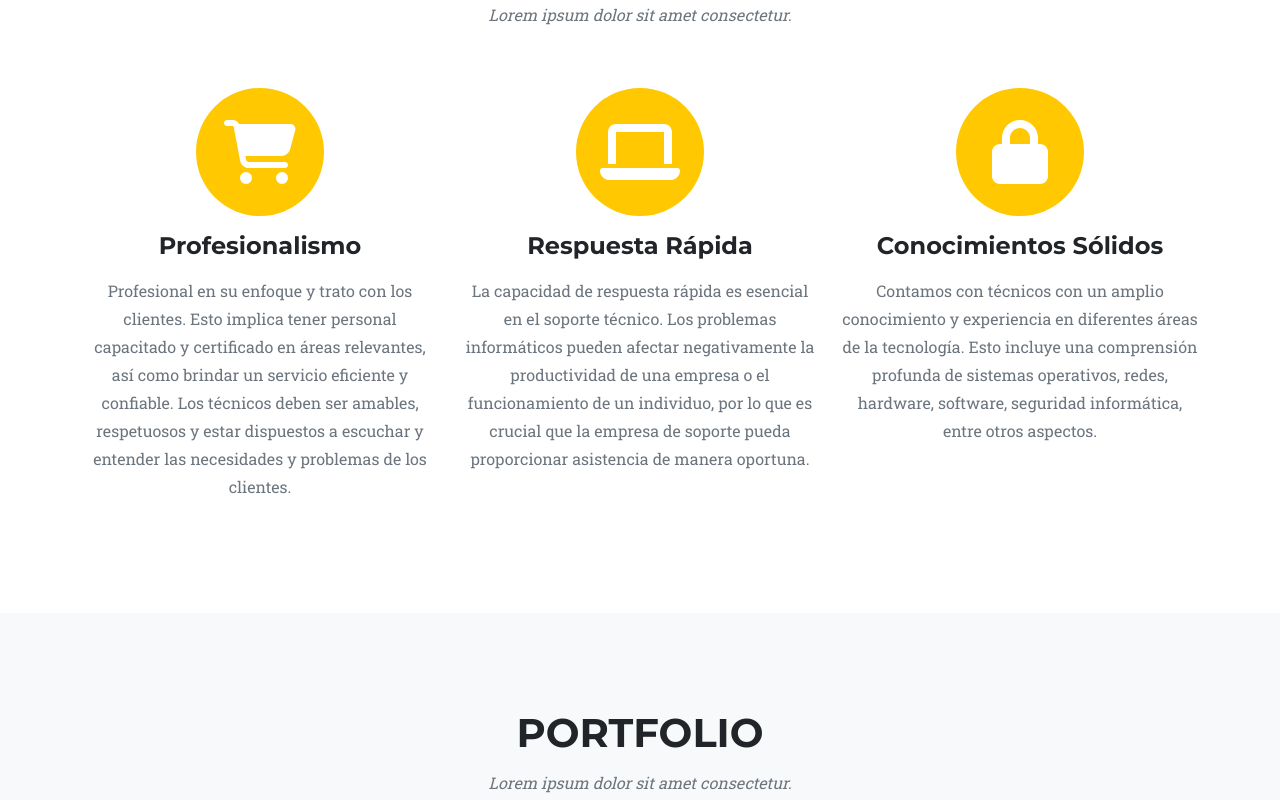
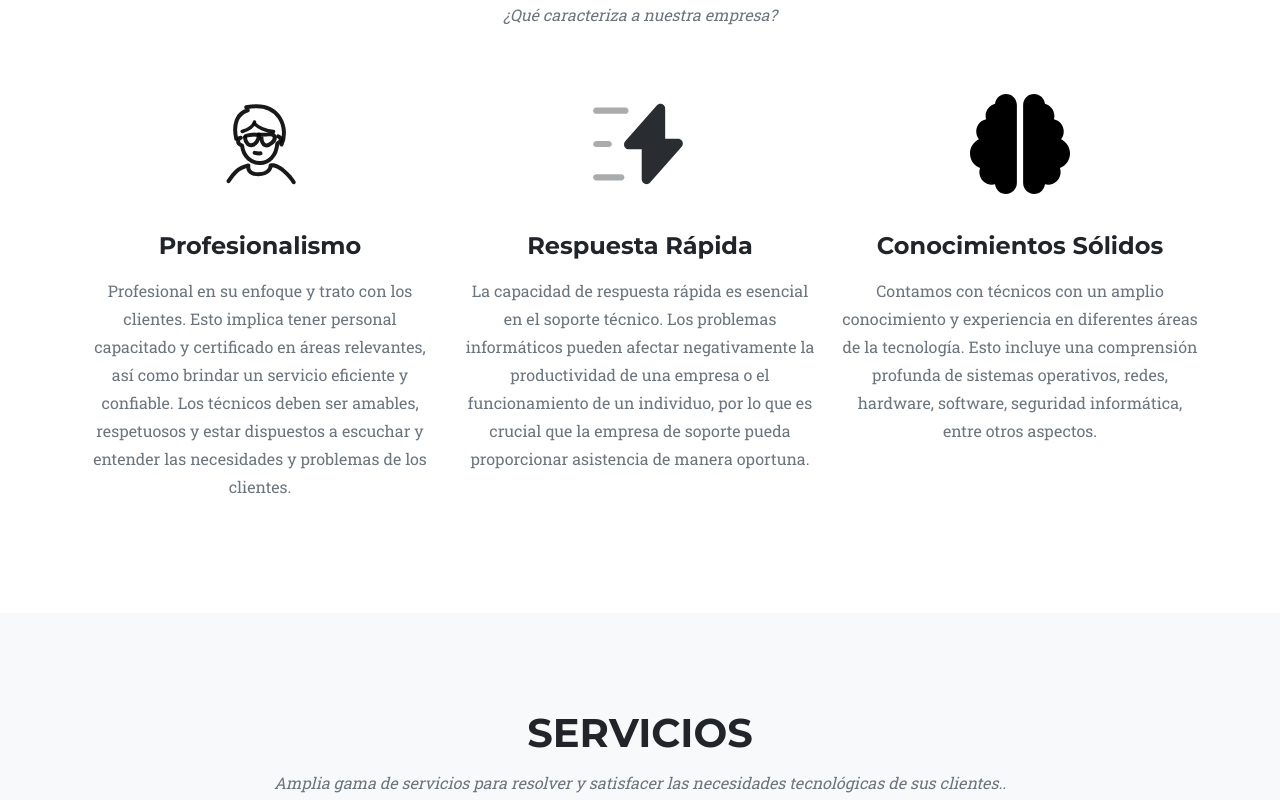
Before and after one commit to gTeran12/proyecto03, a plain HTML site: page index.html in a window 1280 px wide. Shown: the part 900-1700 px from the top of the page. Drawn offline with nearby package versions, Linux system fonts and the light colour scheme.

Commit message:
Cambiada las caracteristicas y sus imagenes

```diff
--- /dev/null
+++ b/css/otherStyle.css
@@ -0,0 +1,3 @@
+.img-caracteriscticas{
+    width: 100px;
+}
--- a/index.html
+++ b/index.html
@@ -3,9 +3,9 @@
     <head>
         <meta charset="utf-8" />
         <meta name="viewport" content="width=device-width, initial-scale=1, shrink-to-fit=no" />
-        <meta name="description" content="" />
-        <meta name="author" content="" />
-        <title>Agency - Start Bootstrap Theme</title>
+        <meta name="description" content="Pagina de soporte tecnico para computadoras" />
+        <meta name="author" content="Guillermo Teran" />
+        <title>TechSupport</title>
         <!-- Favicon-->
         <link rel="icon" type="image/x-icon" href="assets/favicon.ico" />
         <!-- Font Awesome icons (free version)-->
@@ -15,6 +15,7 @@
         <link href="https://fonts.googleapis.com/css?family=Roboto+Slab:400,100,300,700" rel="stylesheet" type="text/css" />
         <!-- Core theme CSS (includes Bootstrap)-->
         <link href="css/styles.css" rel="stylesheet" />
+        <link rel="stylesheet" href="css/otherStyle.css">
     </head>
     <body id="page-top">
         <!-- Navigation-->
@@ -49,29 +50,26 @@
             <div class="container">
                 <div class="text-center">
                     <h2 class="section-heading text-uppercase">Características</h2>
-                    <h3 class="section-subheading text-muted">Lorem ipsum dolor sit amet consectetur.</h3>
+                    <h3 class="section-subheading text-muted">¿Qué caracteriza a nuestra empresa?</h3>
                 </div>
                 <div class="row text-center">
                     <div class="col-md-4">
                         <span class="fa-stack fa-4x">
-                            <i class="fas fa-circle fa-stack-2x text-primary"></i>
-                            <i class="fas fa-shopping-cart fa-stack-1x fa-inverse"></i>
+                            <img class="img-caracteriscticas" src="assets/profesionalismo.svg" alt="">
                         </span>
                         <h4 class="my-3">Profesionalismo</h4>
                         <p class="text-muted">Profesional en su enfoque y trato con los clientes. Esto implica tener personal capacitado y certificado en áreas relevantes, así como brindar un servicio eficiente y confiable. Los técnicos deben ser amables, respetuosos y estar dispuestos a escuchar y entender las necesidades y problemas de los clientes.</p>
                     </div>
                     <div class="col-md-4">
                         <span class="fa-stack fa-4x">
-                            <i class="fas fa-circle fa-stack-2x text-primary"></i>
-                            <i class="fas fa-laptop fa-stack-1x fa-inverse"></i>
+                            <img class="img-caracteriscticas" src="assets/flash.svg" alt="">
                         </span>
                         <h4 class="my-3">Respuesta Rápida</h4>
                         <p class="text-muted">La capacidad de respuesta rápida es esencial en el soporte técnico. Los problemas informáticos pueden afectar negativamente la productividad de una empresa o el funcionamiento de un individuo, por lo que es crucial que la empresa de soporte pueda proporcionar asistencia de manera oportuna. </p>
                     </div>
                     <div class="col-md-4">
                         <span class="fa-stack fa-4x">
-                            <i class="fas fa-circle fa-stack-2x text-primary"></i>
-                            <i class="fas fa-lock fa-stack-1x fa-inverse"></i>
+                            <img class="img-caracteriscticas" src="assets/brain-solid.svg" alt="">
                         </span>
                         <h4 class="my-3">Conocimientos Sólidos</h4>
                         <p class="text-muted">Contamos con técnicos con un amplio conocimiento y experiencia en diferentes áreas de la tecnología. Esto incluye una comprensión profunda de sistemas operativos, redes, hardware, software, seguridad informática, entre otros aspectos.</p>
@@ -83,8 +81,8 @@
         <section class="page-section bg-light" id="portfolio">
             <div class="container">
                 <div class="text-center">
-                    <h2 class="section-heading text-uppercase">Portfolio</h2>
-                    <h3 class="section-subheading text-muted">Lorem ipsum dolor sit amet consectetur.</h3>
+                    <h2 class="section-heading text-uppercase">Servicios</h2>
+                    <h3 class="section-subheading text-muted">Amplia gama de servicios para resolver y satisfacer las necesidades tecnológicas de sus clientes..</h3>
                 </div>
                 <div class="row">
                     <div class="col-lg-4 col-sm-6 mb-4">
```
Also changed, not shown: assets/brain-solid.svg (added), assets/conocimiento.svg (added), assets/flash.svg (added), assets/img/header-bg.jpg (deleted), assets/profesionalismo.svg (added).
